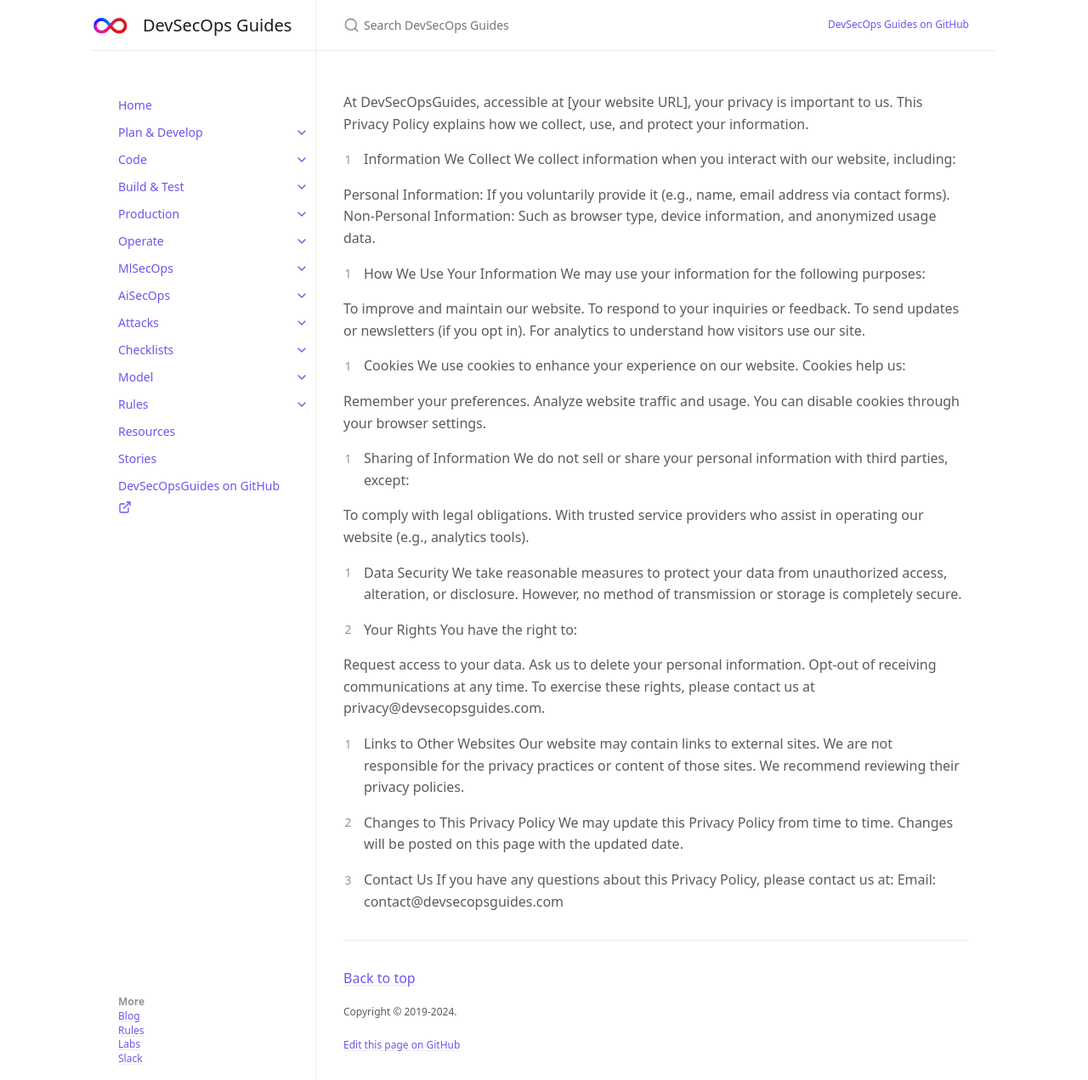
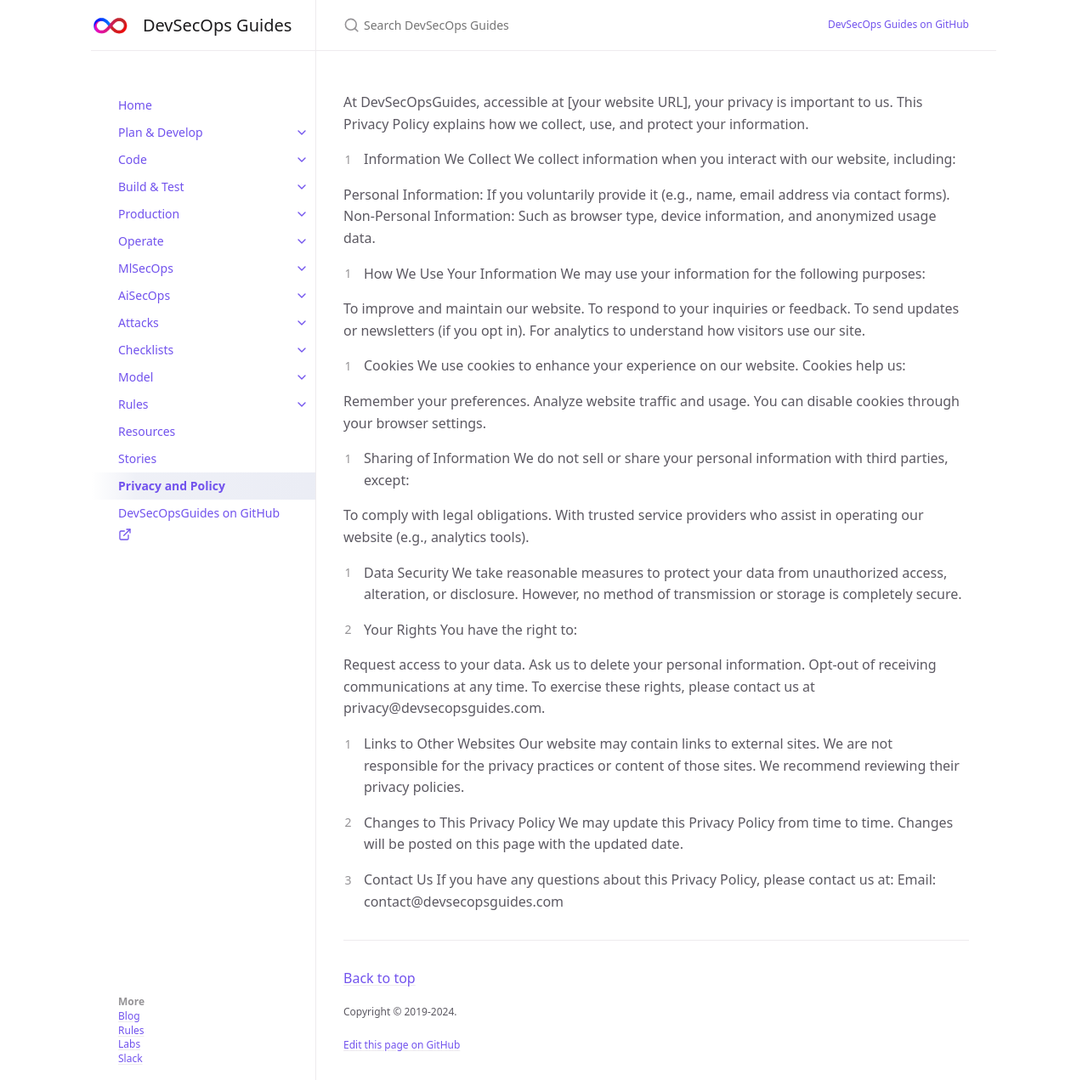
Before and after one commit to devsecopsguides/devsecopsguides.github.io, a Jekyll site: the page built from docs/privacy-policy/privacy-policy.md, in a window 1280 px wide and 1271 px high. Shown: the whole window at 85% size. Built offline with Jekyll 4.4.1, drawn with Linux system fonts in a browser that asks for light colours; our own code applies the rules of GitHub Pages for plain Markdown files.

Commit message:
Update privacy-policy.md

```diff
--- a/docs/privacy-policy/privacy-policy.md
+++ b/docs/privacy-policy/privacy-policy.md
@@ -1,3 +1,11 @@
+---
+layout: default
+title: Privacy and Policy
+nav_order: 13
+has_children: false
+permalink: privacy-policy
+---
+
 At DevSecOpsGuides, accessible at [your website URL], your privacy is important to us. This Privacy Policy explains how we collect, use, and protect your information.
 
 1. Information We Collect
```
